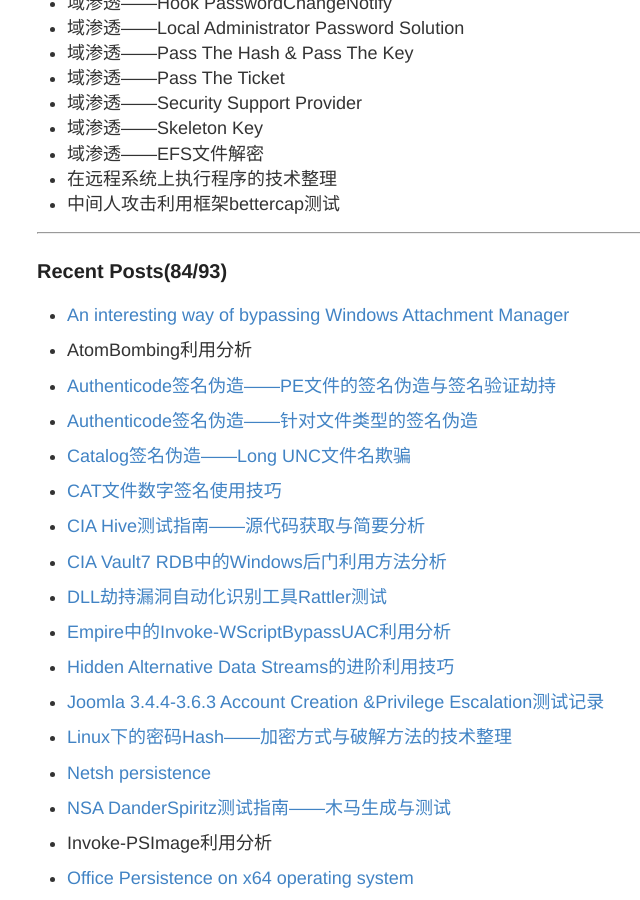
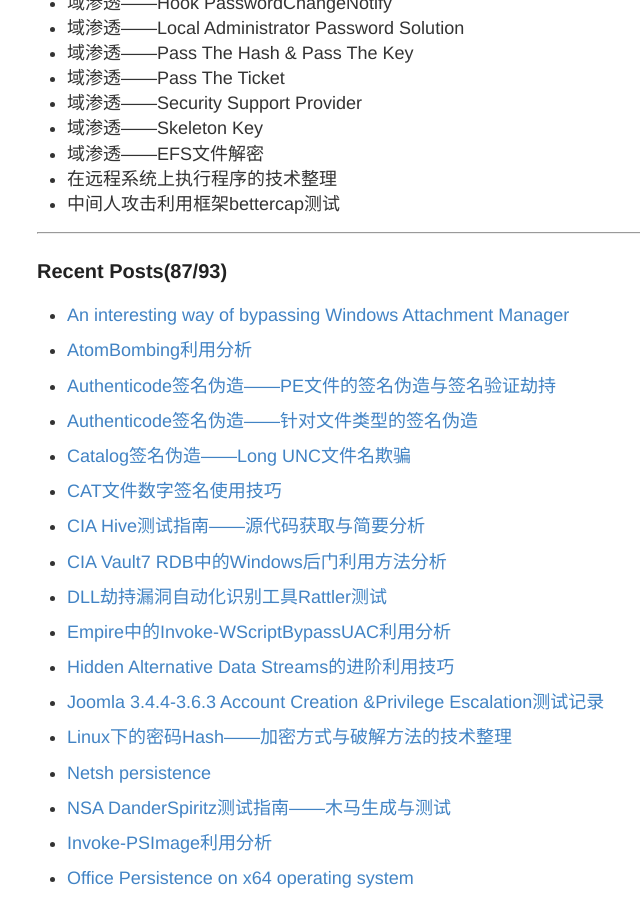
Before and after one commit to 3gstudent/backup-3gstudent.github.io, a Jekyll site: the page built from about.md, in a window 1280 px wide and 900 px high, scrolled down 1726 px. Shown: the whole window, without its empty margins (243-883 px from the left). Built offline with Jekyll 4.4.1, drawn with Linux system fonts in a browser that asks for light colours.

Commit message:
Update about.md

```diff
--- a/about.md
+++ b/about.md
@@ -68,13 +68,13 @@ Github:   [3gstudent](https://github.com/3gstudent)
 
 ---
 
-### Recent Posts(84/93)
+### Recent Posts(87/93)
 
 -
  [An interesting way of bypassing Windows Attachment Manager](https://3gstudent.github.io/3gstudent.github.io/An-interesting-way-of-bypassing-Windows-Attachment-Manager/)
 
 -
- AtomBombing利用分析
+ [AtomBombing利用分析](https://3gstudent.github.io/3gstudent.github.io/AtomBombing%E5%88%A9%E7%94%A8%E5%88%86%E6%9E%90/)
 
 -
  [Authenticode签名伪造——PE文件的签名伪造与签名验证劫持](https://3gstudent.github.io/3gstudent.github.io/Authenticode%E7%AD%BE%E5%90%8D%E4%BC%AA%E9%80%A0-PE%E6%96%87%E4%BB%B6%E7%9A%84%E7%AD%BE%E5%90%8D%E4%BC%AA%E9%80%A0%E4%B8%8E%E7%AD%BE%E5%90%8D%E9%AA%8C%E8%AF%81%E5%8A%AB%E6%8C%81/)
@@ -116,7 +116,7 @@ Github:   [3gstudent](https://github.com/3gstudent)
  [NSA DanderSpiritz测试指南——木马生成与测试](https://3gstudent.github.io/3gstudent.github.io/NSA-DanderSpiritz%E6%B5%8B%E8%AF%95%E6%8C%87%E5%8D%97-%E6%9C%A8%E9%A9%AC%E7%94%9F%E6%88%90%E4%B8%8E%E6%B5%8B%E8%AF%95/)
 
 -
- Invoke-PSImage利用分析
+ [Invoke-PSImage利用分析](https://3gstudent.github.io/3gstudent.github.io/Invoke-PSImage%E5%88%A9%E7%94%A8%E5%88%86%E6%9E%90/)
 
 -
  [Office Persistence on x64 operating system](https://3gstudent.github.io/3gstudent.github.io/Office-Persistence-on-x64-operating-system/)
@@ -296,7 +296,7 @@ Github:   [3gstudent](https://github.com/3gstudent)
  [渗透技巧——Windows系统远程桌面的多用户登录](https://3gstudent.github.io/3gstudent.github.io/%E6%B8%97%E9%80%8F%E6%8A%80%E5%B7%A7-Windows%E7%B3%BB%E7%BB%9F%E8%BF%9C%E7%A8%8B%E6%A1%8C%E9%9D%A2%E7%9A%84%E5%A4%9A%E7%94%A8%E6%88%B7%E7%99%BB%E5%BD%95/)
 
 -
- 渗透技巧——Windows中Credential Manager的信息获取
+ [渗透技巧——Windows中Credential Manager的信息获取](https://3gstudent.github.io/3gstudent.github.io/%E6%B8%97%E9%80%8F%E6%8A%80%E5%B7%A7-Windows%E4%B8%ADCredential-Manager%E7%9A%84%E4%BF%A1%E6%81%AF%E8%8E%B7%E5%8F%96/)
 
 -
  [渗透技巧——程序的降权启动](https://3gstudent.github.io/3gstudent.github.io/%E6%B8%97%E9%80%8F%E6%8A%80%E5%B7%A7-%E7%A8%8B%E5%BA%8F%E7%9A%84%E9%99%8D%E6%9D%83%E5%90%AF%E5%8A%A8/)
```
